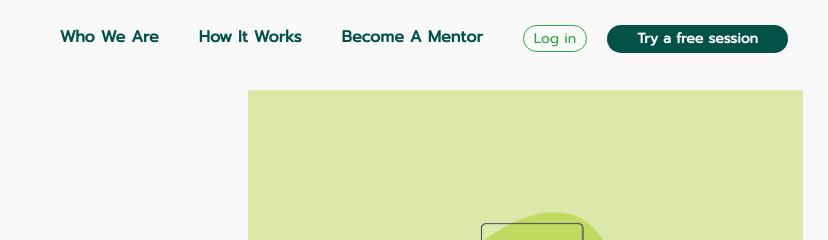
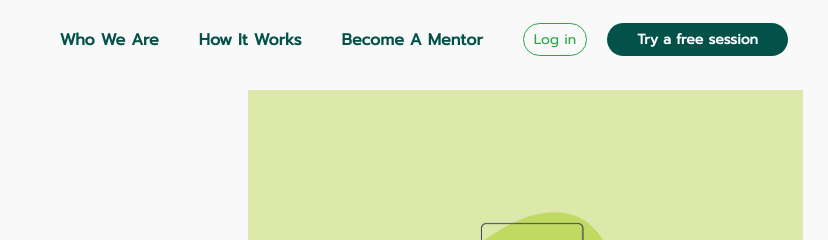
Before and after one commit to tx0619s/tx0619s.github.io, a plain HTML site: page index.html in a window 1280 px wide. Shown: the top 240 px of the page, 407-1235 px from the left. Drawn offline with Linux system fonts and the light colour scheme.

Commit message:
fix nav bar

```diff
--- a/index.html
+++ b/index.html
@@ -44,19 +44,19 @@ https://www.tooplate.com/view/2115-marvel
             <div class="collapse navbar-collapse" id="navbarNav">
                 <ul class="navbar-nav " style="margin-left: auto!important;">
                     <li class="nav-item">
-                        <a href="#WhoWeAre" class="nav-link"><span data-hover="Who We Are">Who We Are</span></a>
+                        <a href="#WhoWeAre" class="nav-link" style="padding-top: 5px;"><span data-hover="Who We Are">Who We Are</span></a>
                     </li>
                     <li class="nav-item">
-                        <a href="#HowItWorks" class="nav-link"><span data-hover="How It Works">How It Works</span></a>
+                        <a href="#HowItWorks" class="nav-link" style="padding-top: 5px;"><span data-hover="How It Works">How It Works</span></a>
                     </li>
                     <li class="nav-item">
-                        <a href="#NewMentor" class="nav-link"><span data-hover="Become A Mentor">Become A Mentor</span></a>
+                        <a href="#NewMentor" class="nav-link" style="padding-top: 5px;"><span data-hover="Become A Mentor">Become A Mentor</span></a>
                     </li>
                     <li class="nav-item">
-                        <a href="https://app.pearsq.com/login" class="nav-link"><button type="button" class="btn btn-outline-success btn-sm" style="padding: 2px 10px;border-radius: 30px;" data-hover="Log in">Log in</button></a>
+                        <a href="https://app.pearsq.com/login" class="nav-link"><button type="button" class="btn btn-outline-success btn-sm" style="padding: 5px 10px;border-radius: 30px;" data-hover="Log in">Log in</button></a>
                     </li>
                     <li class="nav-item">
-                        <a href="https://app.pearsq.com/register" class="btn navi-btn custom-btn-bg custom-btn-link" style="border-top: 0;">Try a free session</a>
+                        <a href="https://app.pearsq.com/register" class="btn navi-btn custom-btn-bg custom-btn-link" style="padding-bottom: 5px; padding-top: 5px;">Try a free session</a>
                     </li>
                 </ul>
 
```
